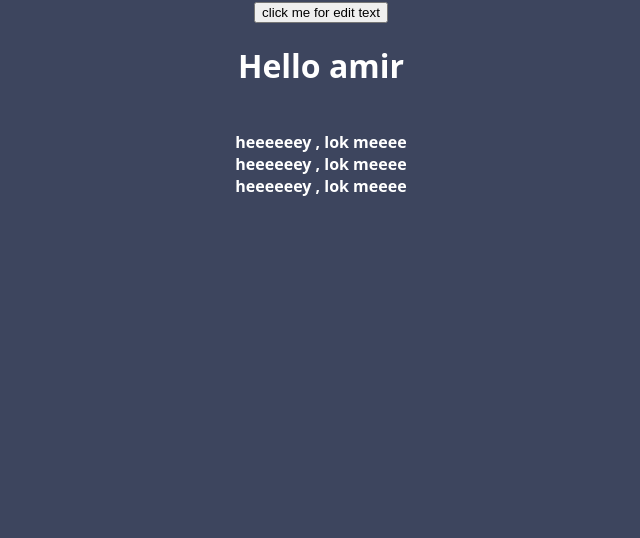
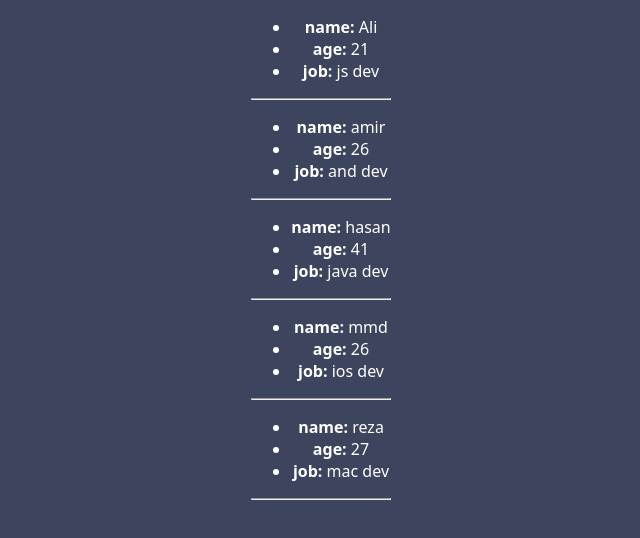
Before and after one commit to a-n-f/first-react-pro, a React (Vite) app: page / in a window 1280 px wide. Shown: the top 538 px of the page, without its empty margins (319-959 px from the left). Built offline with nearby package versions, Linux system fonts and the light colour scheme.

Commit message:
creatListByMap-329

```diff
--- a/index.html
+++ b/index.html
@@ -6,7 +6,7 @@
   <link rel="icon" type="image/svg+xml" href="/vite.svg" />
   <meta name="viewport" content="width=device-width, initial-scale=1.0" />
   <title>my-project</title>
-  <!--  جلسه 328 , "children" -->
+  <!--  جلسه 329 , "creat list by Map()" -->
 </head>
 
 <body>
--- a/src/App.jsx
+++ b/src/App.jsx
@@ -1,21 +1,24 @@
-import { useState } from "react"
 import ChildComponent from "./ChildComponent.jsx"
 
 function App() {
 
-  const [txt, setTxt] = useState("Hello amir")
-
-  const changeTxt = () => {
-    setTxt("Thanke you for click amir :))")
-  }
+  const users = [
+    {name:"Ali" , age:21 , job:"js dev"},
+    {name:"amir" , age:26 , job:"and dev"},
+    {name:"hasan" , age:41 , job:"java dev"},
+    {name:"mmd" , age:26 , job:"ios dev"},
+    {name:"reza" , age:27 , job:"mac dev"},
+  ]
 
   return (
     <div>
 
-      <button onClick={changeTxt}>click me for edit text</button>
-      <ChildComponent title={txt}>
-        <b>heeeeeey , lok meeee </b>
-      </ChildComponent>
+    {users.map(user => (
+      <>
+        <ChildComponent key={user.name} name={user.name} age={user.age} job={user.job} />
+        <hr/>
+      </>
+    ))}
 
     </div>
   )
--- a/src/ChildComponent.jsx
+++ b/src/ChildComponent.jsx
@@ -1,14 +1,12 @@
-const ChildComponent = ({title , children}) => {
+const ChildComponent = ({name , age , job}) => {
 
     return (
         <div>
-            <h1>{title}</h1>
-            <br/>
-            {children}
-            <br/>
-            {children}
-            <br/>
-            {children}
+            <ul>
+                <li><strong>name:</strong> {name}</li>
+                <li><strong>age:</strong> {age}</li>
+                <li><strong>job:</strong> {job}</li>
+            </ul>
         </div>
     )
 }
```
